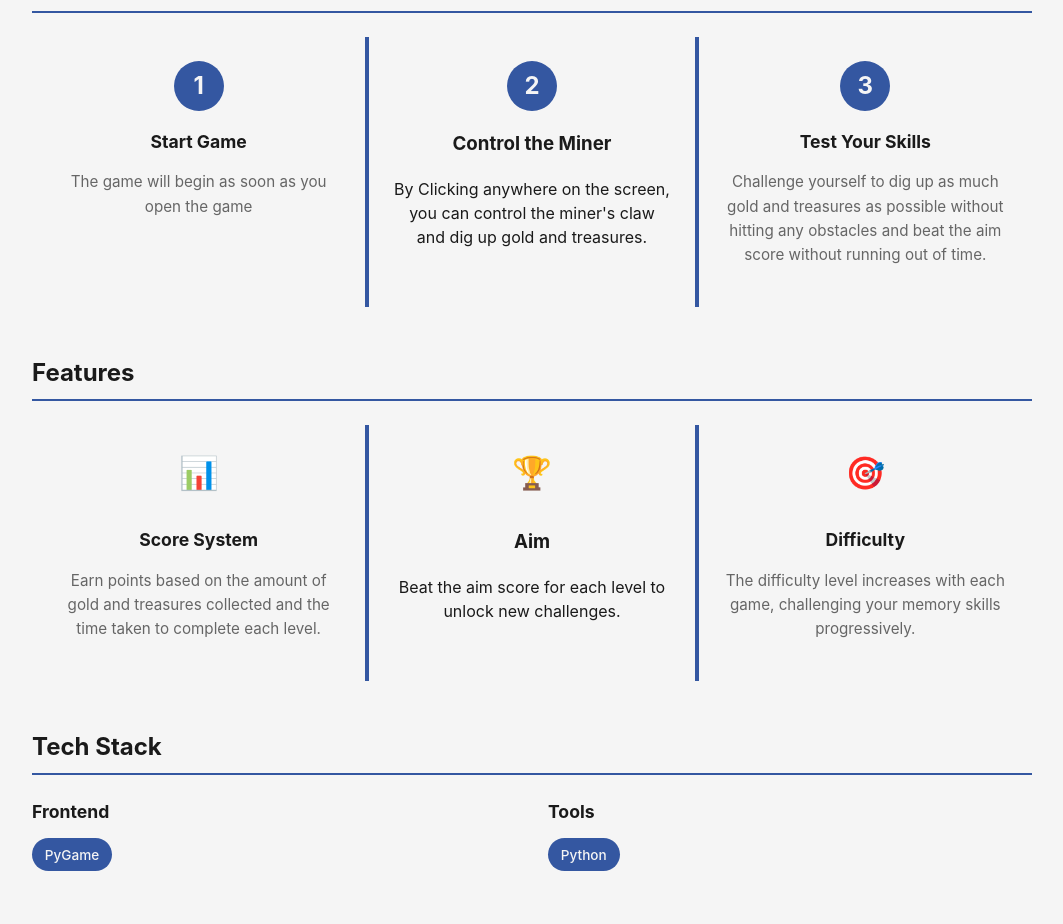
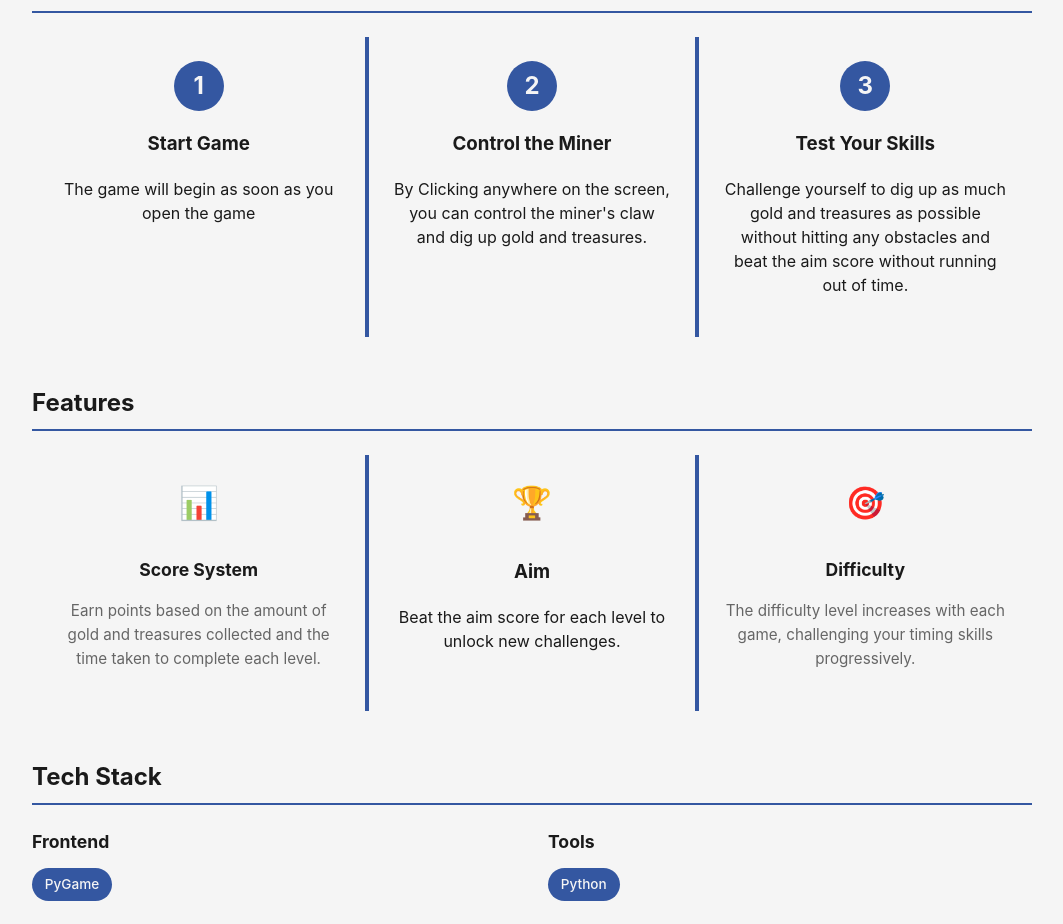
Before and after one commit to Ken1o/Portfolio-Website, a React (Vite) app: page /GoldMiner in a window 1280 px wide. Shown: the part 910-1834 px from the top of the page, without its empty margins (108-1171 px from the left). Built offline with nearby package versions, Linux system fonts and the light colour scheme.

Commit message:
finishing up last bit of detail on the game pages

```diff
--- a/src/pages/GoldMiner.tsx
+++ b/src/pages/GoldMiner.tsx
@@ -84,7 +84,7 @@ const GoldMinerPage: React.FC = () => {
               <div className="feature-card">
                 <div className="feature-icon">🎯</div>
                 <h3>Difficulty</h3>
-                <p>The difficulty level increases with each game, challenging your memory skills progressively.</p>
+                <p>The difficulty level increases with each game, challenging your timing skills progressively.</p>
               </div>
             </div>
           </section>
--- a/src/styles/Game.css
+++ b/src/styles/Game.css
@@ -146,13 +146,17 @@
   margin: 0 auto 1rem;
 }
 
-.step-card h3 {
+.step-card
+.step-card-middle
+h3 {
   font-size: 1.1rem;
   margin-bottom: 0.5rem;
   color: #1a1a1a;
 }
 
-.step-card p {
+.step-card
+.step-card-middle
+p {
   font-size: 0.95rem;
   color: #666666;
   line-height: 1.6;
```
